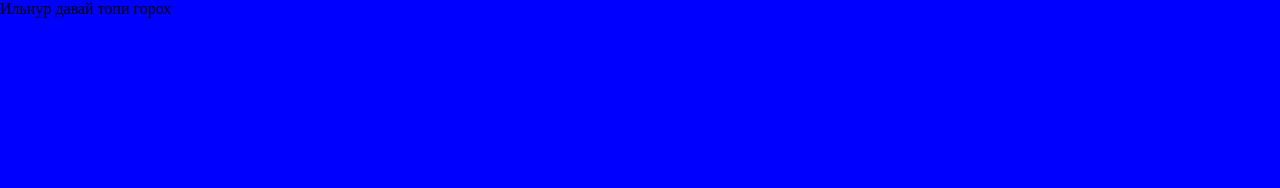
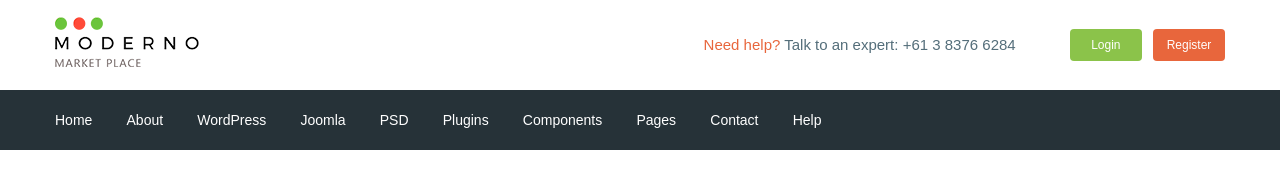
Before and after one commit to Rinatxxx07/moderno, a website: page App/index.html in a window 1280 px wide. Drawn offline with nearby package versions, Linux system fonts and the light colour scheme; files that its build step writes are made by us from their sources.

Commit message:
added header

```diff
--- a/App/index.html
+++ b/App/index.html
@@ -5,13 +5,103 @@
     <meta charset="UTF-8">
     <meta name="viewport" content="width=device-width, initial-scale=1.0">
     <title>Document</title>
+    <link href="https://fonts.googleapis.com/css2?family=Roboto:wght@500;700&display=swap" rel="stylesheet">
     <link rel="stylesheet" href="css/libs.min.css">
     <link rel="stylesheet" href="css/style.min.css">
 </head>
 
 <body>
+    <header class="header">
+        <div class="header__top">
+            <div class="container">
+                <div class="header__top-inner">
+                    <div class="header-logo">
+                        <a href="#">
+                            <img src="images/logo.png" alt="">
+                        </a>
+                    </div>
+                    <div class="header__text">
+                        <a href="#">
+                            <span>Need help? </span>
+                        </a>
+                        Talk to an expert:
+                        <a class="header__phone" href="tel:61383766284">+61 3
+                            8376 6284
+                        </a>
+                    </div>
+                    <div class="header__box">
+                        <a class="basket" href="#"></a>
+                        <a class="header__btn header__btn-login" href="#">Login</a>
+                        <a class="header__btn header__btn-register" href="#">Register</a>
+                    </div>
+                </div>
+            </div>
+        </div>
+        <div class="header__menu">
+            <div class="container">
+                <nav class="menu">
+                    <ul class="menu__list">
+                        <li>
+                            <a href="#">
+                                Home
 
-    Ильнур давай топи горох
+                            </a>
+                        </li>
+                        <li>
+                            <a href="#">
+                                About
+                            </a>
+                        </li>
+                        <li>
+                            <a href="#">
+                                WordPress
+                            </a>
+                        </li>
+                        <li>
+                            <a href="#">
+                                Joomla
+                            </a>
+                        </li>
+                        <li>
+                            <a href="#">
+                                PSD
+                            </a>
+                        </li>
+                        <li>
+                            <a href="#">
+                                Plugins
+                            </a>
+                        </li>
+                        <li>
+                            <a href="#">
+                                Components
+                            </a>
+                        </li>
+                        <li>
+                            <a href="#">
+                                Pages
+                            </a>
+                        </li>
+                        <li>
+                            <a href="#">
+                                Contact
+                            </a>
+                        </li>
+                        <li>
+                            <a href="#">
+                                Help
+                            </a>
+                        </li>
+                    </ul>
+                </nav>
+            </div>
+        </div>
+
+    </header>
+
+
+
+
     <script src="https://ajax.googleapis.com/ajax/libs/jquery/3.5.1/jquery.min.js"></script>
     <script src="js/libs.min.js"></script>
     <script src="js/main.min.js"></script>
--- /dev/null
+++ b/App/scss/_fonts.scss
@@ -0,0 +1,7 @@
+@font-face {
+  font-family: "Roboto-Regular", sans-serif;
+  src: url("../fonts/Roboto-Regular.woff2") format("woff2"),
+    url("'../fonts/Roboto-Regular.woff") format("woff");
+  font-weight: 400;
+  font-display: swap;
+}
--- /dev/null
+++ b/App/scss/_global.scss
@@ -0,0 +1,34 @@
+html {
+  box-sizing: border-box;
+}
+*,
+*::before,
+*::after {
+  box-sizing: inherit;
+}
+
+a {
+  display: inline-block;
+  text-decoration: none;
+  color: $text;
+}
+ul,
+li {
+  margin: 0;
+  padding: 0;
+  list-style: none;
+}
+
+body {
+  font-family: "Roboto-Regular", sans-serif;
+  font-size: 15px;
+  line-height: 24px;
+  color: $text;
+  font-weight: 400;
+}
+
+.container {
+  max-width: 1200px;
+  margin: 0 auto;
+  padding: 0 15px;
+}
--- /dev/null
+++ b/App/scss/_vars.scss
@@ -0,0 +1,4 @@
+$text: #546e7a;
+$red: #e8663c;
+$green: #8bc34a;
+$bg: #263238;
--- a/App/scss/style.scss
+++ b/App/scss/style.scss
@@ -1,15 +1,55 @@
-html {
-  box-sizing: border-box;
+@import "vars";
+@import "global";
+@import "fonts";
+
+.header__top-inner {
+  display: flex;
+  justify-content: space-between;
+  height: 90px;
+  align-items: center;
 }
-*,
-*::before,
-*::after {
-  box-sizing: inherit;
+.header__text {
+  margin-left: auto;
+  margin-right: 50px;
+  span {
+    color: $red;
+  }
 }
 
-body {
-  background-color: blue;
+.header__btn {
+  padding: 4px;
+  width: 72px;
+  border-radius: 4px;
+  text-align: center;
+  color: #ffffff;
+  font-size: 12px;
 }
-.box {
+.header__btn-login {
+  background-color: $green;
+}
+.header__btn-register {
+  background-color: $red;
+  margin-left: 7px;
+}
+
+.header__menu {
+  background-color: $bg;
+  height: 60px;
+}
+.menu {
   display: flex;
+  align-items: center;
+  height: 60px;
 }
+.menu__list {
+  li {
+    display: inline-block;
+    & + li {
+      margin-left: 30px;
+    }
+  }
+  a {
+    color: #ffffff;
+    font-size: 14px;
+  }
+}
--- a/gulpfile.js
+++ b/gulpfile.js
@@ -9,8 +9,8 @@ let gulp = require("gulp"),
 
 gulp.task("sass", function () {
   return gulp
-    .src("app/scss/style.scss")
-    .pipe(sass({ outputStyle: "compressed" }))
+    .src("app/scss/**/*.scss")
+    .pipe(sass({ outputStyle: "expanded" }))
     .pipe(rename({ suffix: ".min" }))
     .pipe(
       autoprefixer({
@@ -61,7 +61,7 @@ gulp.task("script", function () {
 });
 
 gulp.task("watch", function () {
-  gulp.watch("app/scss/style.scss", gulp.parallel("sass"));
+  gulp.watch("app/scss/**/*.scss", gulp.parallel("sass"));
   gulp.watch("app/*.html", gulp.parallel("html"));
   gulp.watch("app/js/*.js", gulp.parallel("js"));
 });
```
Also changed, not shown: App/fonts/Roboto-Regular.woff (added), App/fonts/Roboto-Regular.woff2 (added), App/images/logo.png (added).
